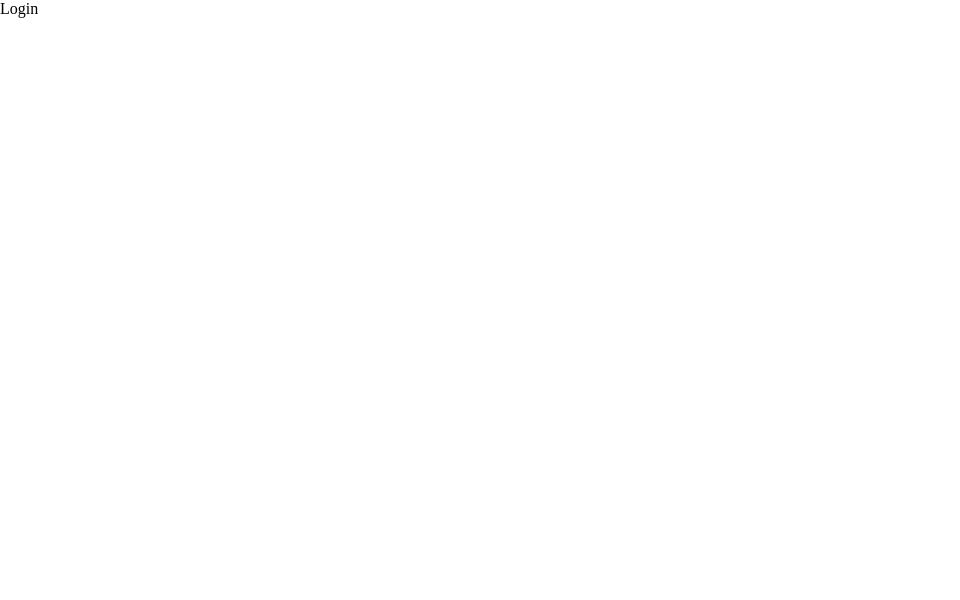
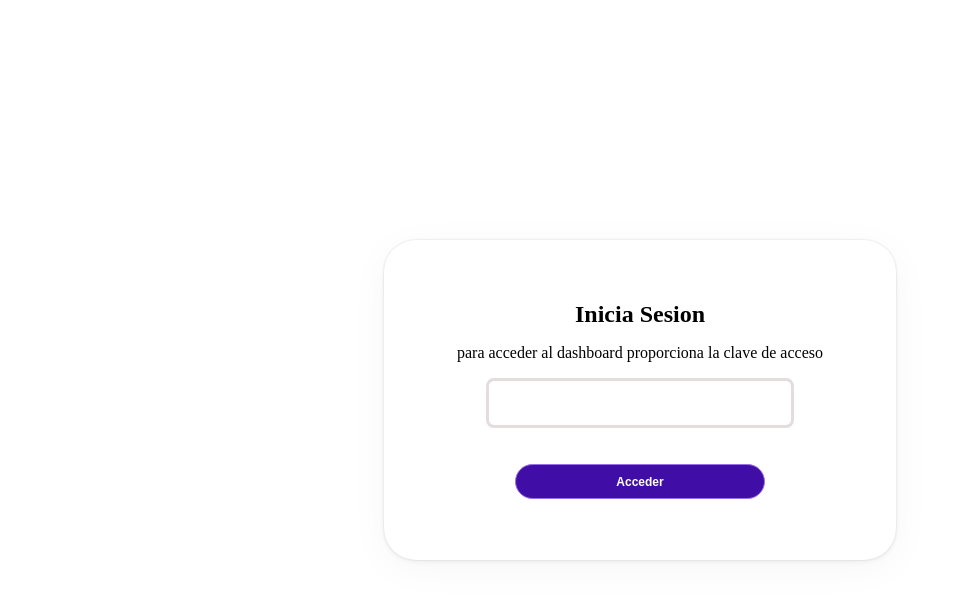
Before and after one commit to JormanOT/landingsaas, a React app: page /dashboard in a window 1280 px wide. Shown: the top 600 px of the page, without its empty margins (0-960 px from the left). Built offline with nearby package versions, Linux system fonts and the light colour scheme; no server answers; the HTML template or start-up script is replaced by a standard one.

Commit message:
feature : added user authentication

```diff
--- a/src/container/Dashboard/Login.jsx
+++ b/src/container/Dashboard/Login.jsx
@@ -1,9 +1,106 @@
-import React from 'react'
+import { useState, useRef } from 'react'
+import styled from 'styled-components'
+import { useFetchData } from '../../hooks/useFetchData.js';
+import { Toaster } from 'react-hot-toast'
+import toast from 'react-hot-toast'
+
+const userId = import.meta.env.VITE_USER_ID;
 
 const Login = () => {
-  return (
-    <div>Login</div>
-  )
+    const inputPass = useRef();
+    const { FetchData, loading } = useFetchData();
+
+    const handleAccess = async () => {
+        if (inputPass.current.value === '') return toast.error('Escribe la credencial');
+
+        const params = {
+            method: 'POST',
+            url: '/api/v1/auth',
+            data: { userId, password: inputPass.current.value },
+        }
+
+        const result = FetchData(params);
+
+        toast.promise(result, {
+            loading: 'Validando Credenciales',
+            success: (data) => {
+                if (data?.success) {
+                    localStorage.setItem('auth', data?.token);
+                }
+            },
+            error: 'Credenciales Incorrectas'
+        });
+    }
+
+    return (
+        <Container>
+            <Toaster />
+            <Body>
+                <h2>Inicia Sesion</h2>
+                <p>para acceder al dashboard proporciona la clave de acceso</p>
+                <input ref={inputPass} type="password" />
+                <button onClick={handleAccess}>Acceder</button>
+            </Body>
+        </Container>
+    )
 }
 
+const Container = styled.div`
+    width : 100%;
+    height : 100dvh;
+    display : grid;
+    place-items : center;
+`
+const Body = styled.div`
+    display : flex;
+    flex-direction : column;
+    gap : 1em;
+    justify-content : center;
+    align-items : center;
+    width : 40%;
+    height : 40%;
+    border-radius : 2em;
+    box-shadow : 0px 0px 2px rgba(0, 0, 0, 0.15), 0px 2px 5px rgba(0, 0, 0, 0.05), 0px 8px 40px rgba(0, 0, 0, 0.04);
+
+    input{
+        width : 60%;
+        height : 50px;
+        border : 3px solid rgb(227 221 221);
+        border-radius : 8px;
+        padding : 5px;
+        font-size : 16px;
+        font-weight : 600;
+        transition : 0.3s ease;
+        color : gray;
+
+        :hover{
+            border : 3px solid gray;
+        }
+    }
+
+    button{
+        margin-top : 20px;
+        max-width : 250px;
+        border-radius : 20px;
+        background-color : #400EA6;
+        border : 1px solid #986FE9;
+        width : 60%;
+        height : 35px;
+        pading : 15px;
+        font-size : 12px;
+        font-weight : 600;
+        display : flex;
+        flex-direction : row;
+        justify-content : center;
+        align-items : center;
+        color : white;
+        gap : 5px;
+        transition : .3s ease;
+
+        &:hover{
+            cursor : pointer;
+            background-color : #570DE6;
+        }
+    }
+`
 export default Login
--- a/src/hooks/useFetchData.js
+++ b/src/hooks/useFetchData.js
@@ -1,7 +1,7 @@
 import { useState, useCallback, useMemo } from 'react'
 import axios from 'axios'
 
-const BACKEND_URL = process.env.BACKEND_URL;
+const BACKEND_URL = import.meta.env.VITE_BACKEND_URL;
 const token = localStorage.getItem('landingToken') ?? null;
 
 export const useFetchData = () => {
```
Also changed, not shown: 1 other file (tests, documents, lock files or other folders).
